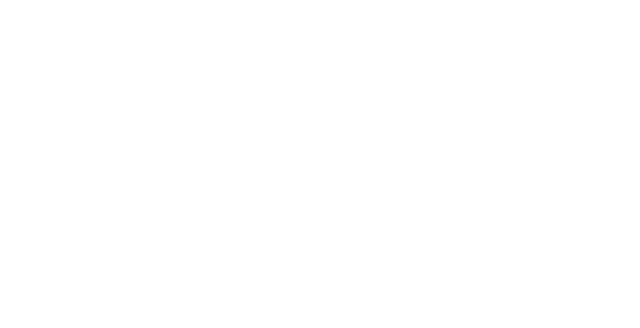
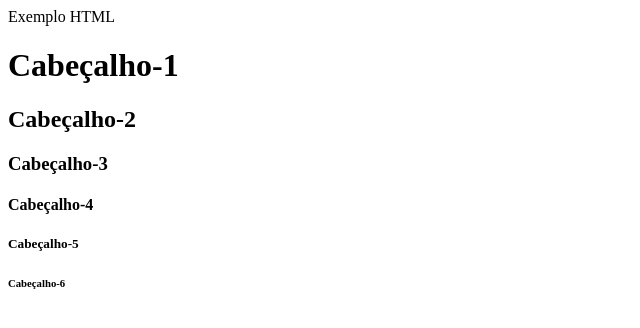
Before and after one commit to Luciayla24/FRONT-END-DESIGN-ENGINEERING, a plain HTML site: page index.html in a window 1280 px wide. Shown: the whole page, without its empty margins (0-640 px from the left). Drawn offline with Linux system fonts and the light colour scheme.

Commit message:
Estrutura HTML.

```diff
--- a/index.html
+++ b/index.html
@@ -1 +1,16 @@
 <!DOCTYPE html><!-- Este é o DTD do HTML 5. (Instrução) -->
+<html lang = "pt-br"> <!-- lang - atributo que indica a linguagem da página. -->
+	<head>
+		<meta charset="UTF-8"/>
+		<meta name="viewport" content="width=devide-width, initial-scale=1.0"/>
+		<tittle>Exemplo HTML</tittle>
+	</head>
+	<body>
+		<h1> Cabeçalho-1</h1>
+		<h2> Cabeçalho-2</h2>
+		<h3> Cabeçalho-3</h3>
+		<h4> Cabeçalho-4</h4>
+		<h5> Cabeçalho-5</h5>
+		<h6> Cabeçalho-6</h6>
+	</body>
+</html>
```
